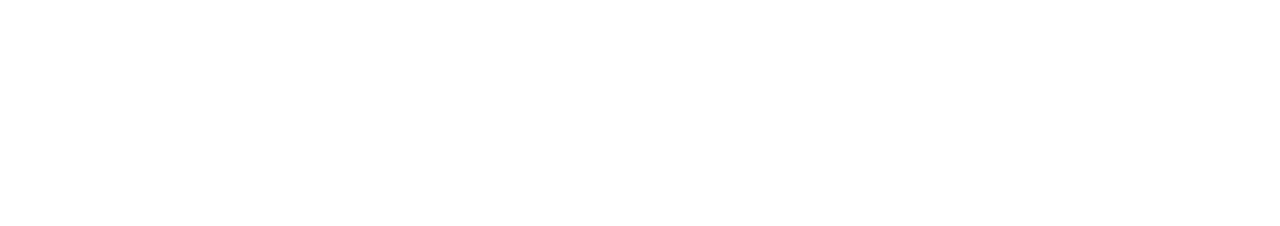
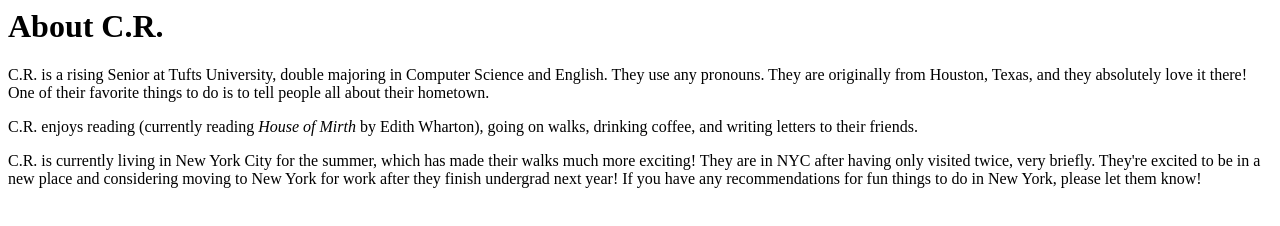
Before and after one commit to tylerjcalabrese/C-R-C-9999.github.io, a plain HTML site: page bio.html in a window 1280 px wide. Drawn offline with Linux system fonts and the light colour scheme.

Commit message:
Write bio

```diff
--- a/bio.html
+++ b/bio.html
@@ -2,9 +2,36 @@
 
 <head>
     <title>CR Calabrese's Biography</title>
+
+    <link rel="stylesheet" href="crc.css">
 </head>
 
 <body>
+    <h1>About C.R.</h1>
+
+    <p>C.R. is a rising Senior at Tufts University, double majoring in
+       Computer Science and English. They use any pronouns. They are
+       originally from Houston, Texas, and they absolutely love it
+       there! One of their favorite things to do is to tell people all about
+       their hometown.</p>
+
+    <!-- Add an image of some good Houston food?
+    <figure>
+        <img alt="Banh mi" src="photos/banh_mi.jpg" />
+        <figcaption>Photo credit: </figcaption>
+    </figure>
+    -->
+
+    <p>C.R. enjoys reading (currently reading
+       <span class="italic">House of Mirth</span> by Edith Wharton), going
+       on walks, drinking coffee, and writing letters to their friends.</p>
+
+    <p>C.R. is currently living in New York City for the summer, which has
+       made their walks much more exciting! They are in NYC after having only
+       visited twice, very briefly. They're excited to be in a new place
+       and considering moving to New York for work after they finish undergrad
+       next year! If you have any recommendations for fun things to do in New
+       York, please let them know!</p>
 </body>
 
 </html>
--- a/crc.css
+++ b/crc.css
@@ -1,3 +1,7 @@
 img {
     width: 500px;
 }
+
+.italic {
+    font-style: italic;
+}
```
